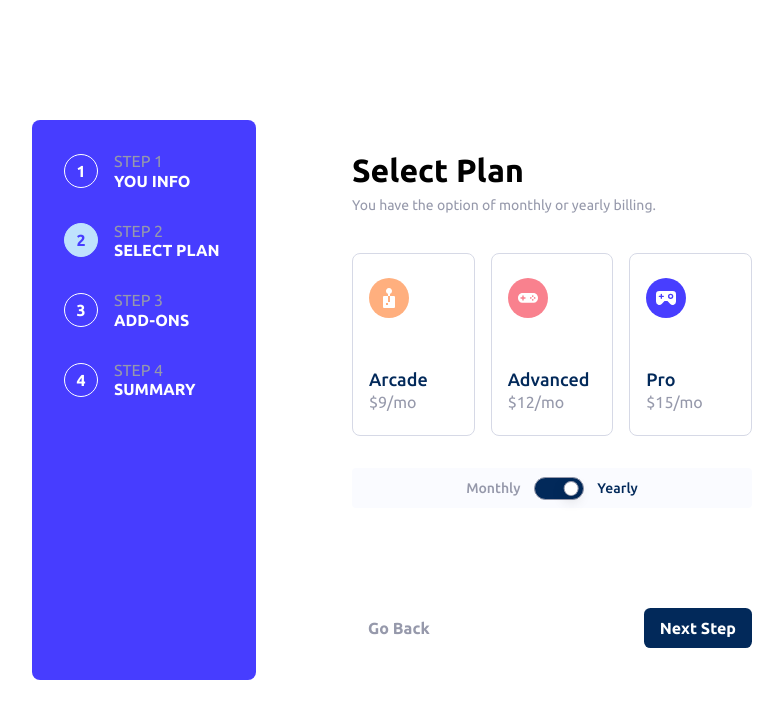
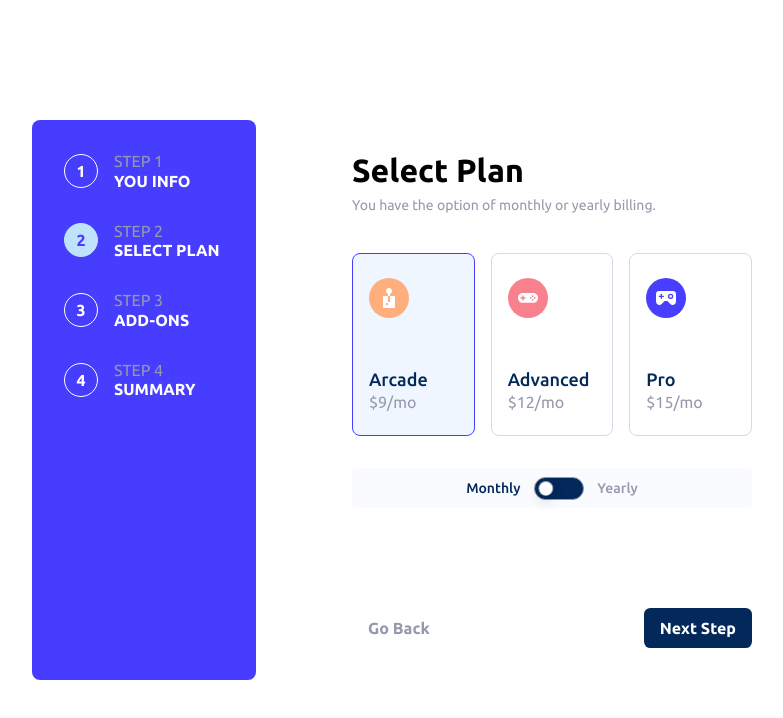
Before and after one commit to MarianoTroncoso/multi-step-form, a React (Create React App) app: page /2 in a window 1280 px wide. Shown: the top 718 px of the page, without its empty margins (208-991 px from the left). Built offline with nearby package versions, Linux system fonts and the light colour scheme.

Commit message:
Add logic to Select a plan type and a plan billing

```diff
--- a/src/components/SelectPlan/SelectPlan.styles.ts
+++ b/src/components/SelectPlan/SelectPlan.styles.ts
@@ -8,7 +8,7 @@ export const PlanTypes = styled.div`
   gap: 1rem;
 `;
 
-export const PlanType = styled.div`
+export const PlanType = styled.div<{ $isSelected: boolean }>`
   border: 1px solid ${(props) => props.theme.colors.neutral[1]};
   width: 100%;
   padding: 1.5rem 1rem;
@@ -18,8 +18,14 @@ export const PlanType = styled.div`
 
   &:hover {
     border: 1px solid ${(props) => props.theme.colors.primary[1]};
-    background-color: ${(props) => props.theme.colors.neutral[2]};
   }
+
+  ${({ $isSelected }) =>
+    $isSelected &&
+    css`
+      border: 1px solid ${(props) => props.theme.colors.primary[1]};
+      background-color: ${(props) => props.theme.colors.neutral[2]};
+    `}
 `;
 
 export const Description = styled.div`
--- a/src/components/SelectPlan/SelectPlan.tsx
+++ b/src/components/SelectPlan/SelectPlan.tsx
@@ -1,68 +1,116 @@
 import React, { useState } from 'react';
 import * as SC from './SelectPlan.styles';
-import { IconArcade, IconAdvanced, IconPro } from '../../assets/images';
 import Switch from '../Switch';
+import { PlanBillingEnum, PlanTypeEnum } from '../../enums';
+import { getPlanTypes } from './utils';
+import { Field, FormikErrors, FormikValues } from 'formik';
 
-type Props = {};
+const SelectPlan: React.FC = () => {
+  const [selectedPlanBilling, setSelectedPlanBilling] =
+    useState<PlanBillingEnum>(PlanBillingEnum.MONTHLY);
 
-const SelectPlan: React.FC<Props> = () => {
-  const [isYearlySelected, setIsYearlySelected] = useState<boolean>(true);
+  const [selectedPlanType, setSelectedPlanType] = useState<PlanTypeEnum>(
+    PlanTypeEnum.ARCADE
+  );
+
+  const isYearlySelected = selectedPlanBilling === PlanBillingEnum.YEARLY;
+
+  const planTypes = getPlanTypes(isYearlySelected);
 
   return (
     <SC.Wrapper>
+      <Field name="planType">
+        {({
+          form: { setFieldValue },
+        }: {
+          form: {
+            setFieldValue: (
+              field: string,
+              value: any,
+              shouldValidate?: boolean | undefined
+            ) => Promise<FormikErrors<FormikValues>> | Promise<void>;
+          };
+        }) => {
+          const handlePlanTypeClick = (planType: PlanTypeEnum) => {
+            setSelectedPlanType(planType);
+            setFieldValue('planType', planType);
+          };
+
+          return (
             <SC.PlanTypes>
-        <SC.PlanType>
+              {planTypes.map((planType) => {
+                const { value, icon, title, price } = planType;
+
+                const isSelected = selectedPlanType === value;
+
+                return (
+                  <SC.PlanType
+                    key={value}
+                    $isSelected={isSelected}
+                    onClick={() => handlePlanTypeClick(value)}
+                  >
                     <div>
-            <img src={IconArcade} alt="arcade" height={40} />
+                      <img src={icon} alt="arcade" height={40} />
                     </div>
                     <SC.Description>
-            <SC.Title>Arcade</SC.Title>
-            <SC.Price>$9/mo</SC.Price>
+                      <SC.Title>{title}</SC.Title>
+                      <SC.Price>{[price]}</SC.Price>
                     </SC.Description>
                   </SC.PlanType>
-        <SC.PlanType>
-          <div>
-            <img src={IconAdvanced} alt="advanced" height={40} />
-          </div>
-          <SC.Description>
-            <SC.Title>Advanced</SC.Title>
-            <SC.Price>$12/mo</SC.Price>
-          </SC.Description>
-        </SC.PlanType>
-        <SC.PlanType>
-          <div>
-            <img src={IconPro} alt="pro" height={40} />
-          </div>
-          <SC.Description>
-            <SC.Title>Pro</SC.Title>
-            <SC.Price>$15/mo</SC.Price>
-          </SC.Description>
-        </SC.PlanType>
+                );
+              })}
             </SC.PlanTypes>
+          );
+        }}
+      </Field>
+
+      <Field name="planBilling">
+        {({
+          form: { setFieldValue },
+        }: {
+          form: {
+            setFieldValue: (
+              field: string,
+              value: any,
+              shouldValidate?: boolean | undefined
+            ) => Promise<FormikErrors<FormikValues>> | Promise<void>;
+          };
+        }) => {
+          const handlePlanBillingClick = (planBilling: PlanBillingEnum) => {
+            setSelectedPlanBilling(planBilling);
+            setFieldValue('planBilling', planBilling);
+          };
+
+          return (
             <SC.SwitchWrapper>
               <SC.BillingType
                 $isSelected={!isYearlySelected}
-          onClick={() => {
-            setIsYearlySelected(false);
-          }}
+                onClick={() => handlePlanBillingClick(PlanBillingEnum.MONTHLY)}
               >
                 Monthly
               </SC.BillingType>
               <div>
                 <Switch
                   isSwitched={isYearlySelected}
-            handleSwitch={() => setIsYearlySelected(!isYearlySelected)}
+                  handleSwitch={() => {
+                    handlePlanBillingClick(
+                      isYearlySelected
+                        ? PlanBillingEnum.MONTHLY
+                        : PlanBillingEnum.YEARLY
+                    );
+                  }}
                 />
               </div>
               <SC.BillingType
                 $isSelected={isYearlySelected}
-          onClick={() => {
-            setIsYearlySelected(true);
-          }}
+                onClick={() => handlePlanBillingClick(PlanBillingEnum.YEARLY)}
               >
                 Yearly
               </SC.BillingType>
             </SC.SwitchWrapper>
+          );
+        }}
+      </Field>
     </SC.Wrapper>
   );
 };
--- /dev/null
+++ b/src/components/SelectPlan/utils.ts
@@ -0,0 +1,25 @@
+import { IconArcade, IconAdvanced, IconPro } from '../../assets/images';
+import { PlanTypeEnum } from '../../enums';
+
+export const getPlanTypes = (isYearlySelected: boolean) => {
+  return [
+    {
+      value: PlanTypeEnum.ARCADE,
+      icon: IconArcade,
+      title: 'Arcade',
+      price: isYearlySelected ? '$90/yr' : '$9/mo',
+    },
+    {
+      value: PlanTypeEnum.ADVANCED,
+      icon: IconAdvanced,
+      title: 'Advanced',
+      price: isYearlySelected ? '$120/yr' : '$12/mo',
+    },
+    {
+      value: PlanTypeEnum.PRO,
+      icon: IconPro,
+      title: 'Pro',
+      price: isYearlySelected ? '$150/yr' : '$15/mo',
+    },
+  ];
+};
--- /dev/null
+++ b/src/enums.ts
@@ -0,0 +1,10 @@
+export enum PlanTypeEnum {
+  ARCADE = 'arcade',
+  ADVANCED = 'advanced',
+  PRO = 'pro',
+}
+
+export enum PlanBillingEnum {
+  MONTHLY = 'monthly',
+  YEARLY = 'yearly',
+}
--- a/src/useMyForm.ts
+++ b/src/useMyForm.ts
@@ -1,11 +1,13 @@
 import * as Yup from 'yup';
 import { useFormik } from 'formik';
+import { PlanBillingEnum, PlanTypeEnum } from './enums';
 
-type FormValues = {
+export type FormValues = {
   name: string;
   email: string;
   phone: string;
-  plan: string;
+  planType: PlanTypeEnum;
+  planBilling: PlanBillingEnum;
 };
 
 const REQUIRED_FIELD_ERROR_MESSAGE = 'This field is required';
@@ -25,7 +27,8 @@ const useMyForm = () => {
       name: '',
       email: '',
       phone: '',
-      plan: '',
+      planType: PlanTypeEnum.ARCADE,
+      planBilling: PlanBillingEnum.MONTHLY,
     },
     validationSchema: validationSchema,
     onSubmit: () => {},
```
Lines whose indentation alone changed are shown as unchanged.
